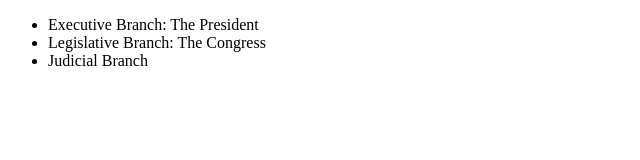
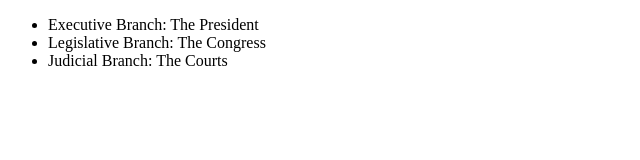
Before and after one commit to joseph-marlitt/branches, a plain HTML site: page branches.html in a window 1280 px wide. Shown: the full height of the page, 0-640 px from the left. Drawn offline with Linux system fonts and the light colour scheme.

```diff
--- a/branches.html
+++ b/branches.html
@@ -2,6 +2,6 @@
 <ul>
 	<li>Executive Branch: The President</li>
 	<li>Legislative Branch: The Congress</li>
-	<li>Judicial Branch</li>
+	<li>Judicial Branch: The Courts</li>
 </ul>
 </html>
```
Also changed, not shown: index.html (+1 -1 lines).
